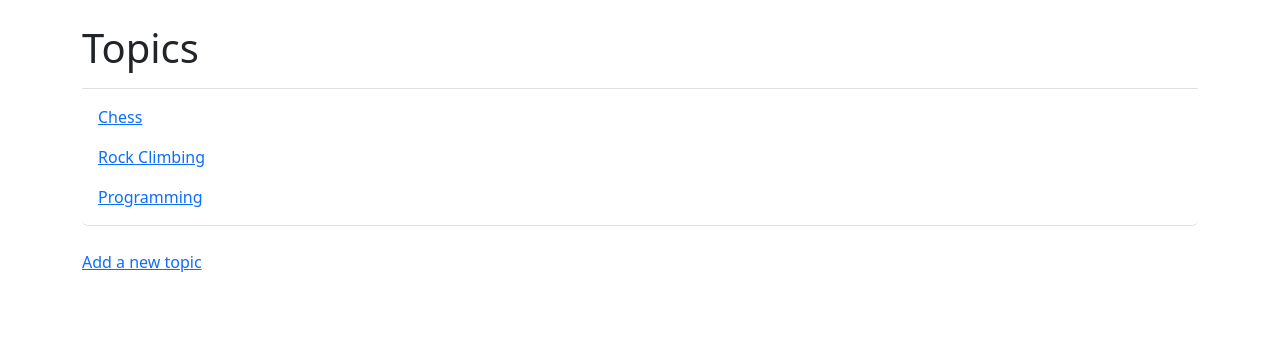
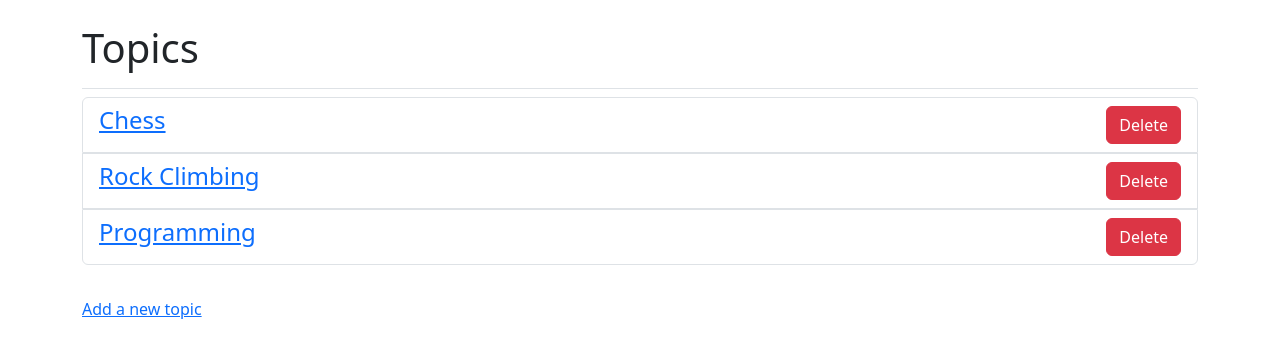
Before and after one commit to ReinX24/learning_log, a Django app: page /topics/ in a window 1280 px wide. Shown: the part 58-416 px from the top of the page. Run offline with Django 5.2, Linux system fonts and the light colour scheme; a user stored in the database is signed in; data comes from the database, SQL or seed files in the repository; both versions use the stored data as it was after the commit; some libraries are stand-ins or nearby versions.

Commit message:
Added the functionality to delete a Topic record from learning_log project.

```diff
--- a/learning_logs/templates/learning_logs/topics.html
+++ b/learning_logs/templates/learning_logs/topics.html
@@ -6,11 +6,16 @@
 
 {% block content %}
 
-<ul class="list-group border-bottom pb-2 mb-4">
+<ul class="list-group pb-2 mb-4">
     {% for topic in topics %}
-    <li class="list-group-item border-0">
-        <a href="{% url 'learning_logs:topic' topic.id %}">{{ topic.text }}
-        </a>
+    <li class="list-group-item border">
+        <div class="d-flex justify-content-between">
+            <a href="{% url 'learning_logs:topic' topic.id %}">
+                <h4>{{ topic.text }}</h4>
+            </a>
+            <a class="btn btn-danger btn-md" href="{% url 'learning_logs:delete_topic' topic.id %}">
+                Delete</a>
+        </div>
     </li>
     {% empty %}
     <li class="list-group-item border-0">No topics have been added yet.</li>
--- a/learning_logs/urls.py
+++ b/learning_logs/urls.py
@@ -19,4 +19,6 @@ urlpatterns = [
     path("new_entry/<int:topic_id>/", views.new_entry, name="new_entry"),
     # Page for editing an entry.
     path("edit_entry/<int:entry_id>/", views.edit_entry, name="edit_entry"),
+    # Page for deleting an entry
+    path("delete_topic/<int:topic_id>/", views.delete_topic, name="delete_topic"),
 ]
--- a/learning_logs/views.py
+++ b/learning_logs/views.py
@@ -1,6 +1,7 @@
 from django.shortcuts import render, redirect
 from django.contrib.auth.decorators import login_required
-from django.http import Http404
+from django.http import Http404, HttpResponseRedirect
+from django.urls import reverse
 
 from .models import Topic, Entry
 from .forms import TopicForm, EntryForm
@@ -125,6 +126,24 @@ def edit_entry(request, entry_id):
     return render(request, "learning_logs/edit_entry.html", context)
 
 
+@login_required
+def delete_topic(request, topic_id):
+    """Delete an existing topic and return to topics page."""
+    topic = Topic.objects.get(id=topic_id)
+    entries = topic.entry_set.order_by("-date_added")
+
+    check_topic_owner(request, topic)
+
+    if request.method != "POST":
+        context = {"topic": topic, "entries": entries}
+    else:
+        topic.delete()
+        return redirect("learning_logs:topics")
+
+    context = {"topic": topic, "entries": entries}
+    return render(request, "learning_logs/delete_topic.html", context)
+
+
 def check_topic_owner(request, topic):
     """Checks if the current topic's owner is same with the current user."""
     if topic.owner != request.user:
```
Also changed, not shown: learning_logs/templates/learning_logs/delete_topic.html (added, +31 -0 lines), db.sqlite3.
